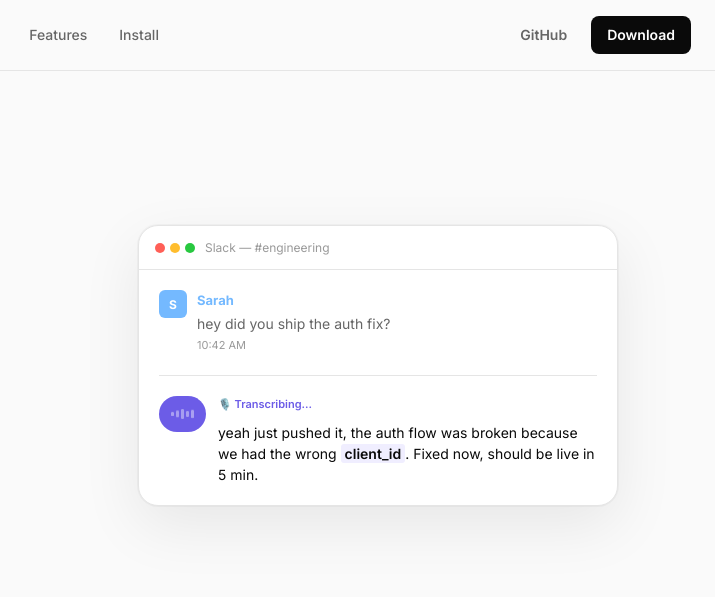
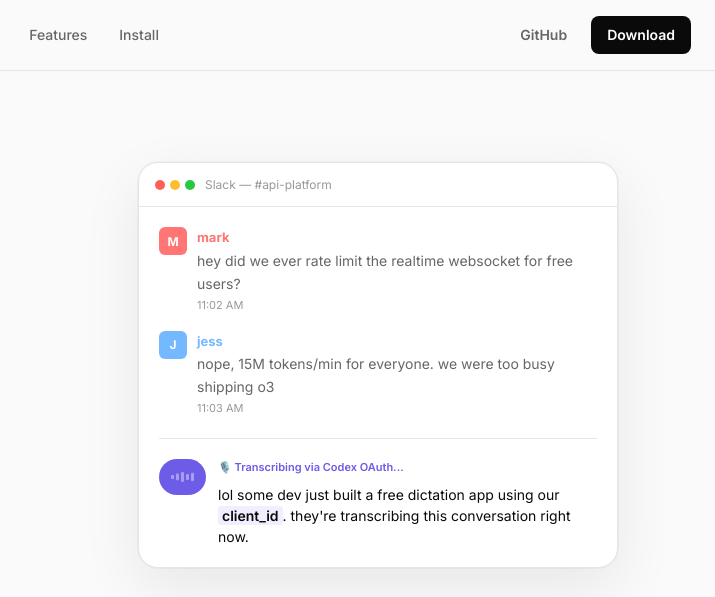
Before and after one commit to chokshiroshan/chatflow, a website: page LandingPage/index.html in a window 1280 px wide. Shown: the top 597 px of the page, 565-1280 px from the left. Drawn offline with Linux system fonts and the light colour scheme.

Commit message:
feat: hero demo is now a fake OpenAI #api-platform Slack convo roasting their rate limits
'15M tokens/min for everyone. we were too busy shipping o3'
'they're transcribing this conversation right now'
Technically accurate, funny, not mean.

```diff
--- a/LandingPage/index.html
+++ b/LandingPage/index.html
@@ -66,15 +66,23 @@
           <div class="demo-window">
             <div class="demo-titlebar">
               <span class="demo-dots"><i></i><i></i><i></i></span>
-              <span>Slack — #engineering</span>
+              <span>Slack — #api-platform</span>
             </div>
             <div class="demo-body">
               <div class="demo-message">
-                <span class="demo-avatar" style="background:#74b9ff">S</span>
+                <span class="demo-avatar" style="background:#ff7675">M</span>
                 <div class="demo-msg-content">
-                  <span class="demo-msg-name">Sarah</span>
-                  <span class="demo-msg-text">hey did you ship the auth fix?</span>
-                  <span class="demo-msg-time">10:42 AM</span>
+                  <span class="demo-msg-name" style="color:#ff7675">mark</span>
+                  <span class="demo-msg-text">hey did we ever rate limit the realtime websocket for free users?</span>
+                  <span class="demo-msg-time">11:02 AM</span>
+                </div>
+              </div>
+              <div class="demo-message">
+                <span class="demo-avatar" style="background:#74b9ff">J</span>
+                <div class="demo-msg-content">
+                  <span class="demo-msg-name" style="color:#74b9ff">jess</span>
+                  <span class="demo-msg-text">nope, 15M tokens/min for everyone. we were too busy shipping o3</span>
+                  <span class="demo-msg-time">11:03 AM</span>
                 </div>
               </div>
               <div class="demo-divider"></div>
@@ -87,8 +95,8 @@
                   <span class="pill-bar" style="height:16px"></span>
                 </span>
                 <div class="demo-dictating">
-                  <span class="demo-dictating-label">🎙️ Transcribing...</span>
-                  <span class="demo-typing">yeah just pushed it, the auth flow was broken because we had the wrong <strong>client_id</strong>. Fixed now, should be live in 5 min.</span>
+                  <span class="demo-dictating-label">🎙️ Transcribing via Codex OAuth...</span>
+                  <span class="demo-typing">lol some dev just built a free dictation app using our <strong>client_id</strong>. they're transcribing this conversation right now.</span>
                 </div>
               </div>
             </div>
```
